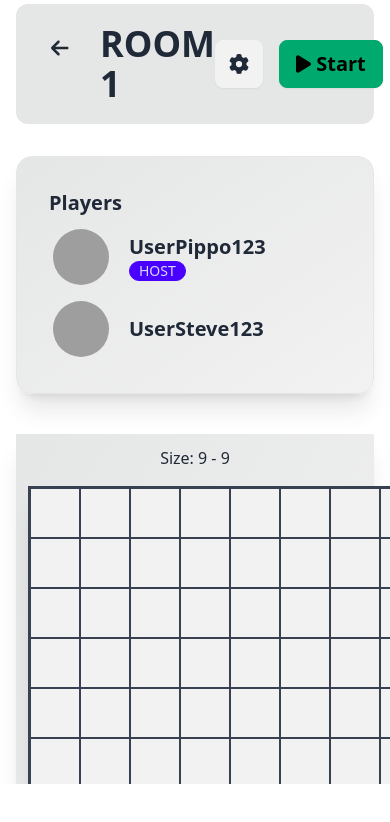
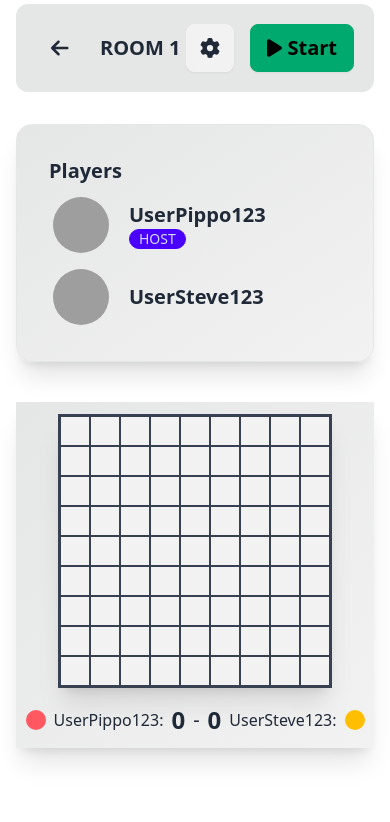
Before and after one commit to stefanodenti/4-in-a-row, an Angular app: page /room/1 in a window 390 px wide. Shown: the top 822 px of the page. Built offline with nearby package versions, Linux system fonts and the light colour scheme; grey boxes are pictures that could not be loaded.

Commit message:
fix: mobile optimization

```diff
--- a/src/app/core/components/container/container.component.html
+++ b/src/app/core/components/container/container.component.html
@@ -1,5 +1,5 @@
 <div
-  class="overflow-y-auto w-screen h-[calc(100svh_-_12rem)] pt-6 pb-12 px-4 xl:px-20 box-border"
+  class="overflow-y-auto w-screen h-[calc(100svh_-_1rem)] xl:h-[calc(100svh_-_12rem)] pt-6 pb-12 px-4 xl:px-20 box-border"
 >
   <ng-content></ng-content>
 </div>
--- a/src/app/games/four-in-a-row/components/four-in-a-row-score/four-in-a-row-score.component.html
+++ b/src/app/games/four-in-a-row/components/four-in-a-row-score/four-in-a-row-score.component.html
@@ -1,16 +1,19 @@
-<div class="flex gap-4 justify-center items-center">
+<div class="flex gap-2 xl:gap-4 justify-center items-center">
   @for (ps of playerScore; track ps.player.id; let i = $index; let first =
   $first){
-  <div class="flex items-center gap-3 " [class.flex-row-reverse]="!first">
+  <div
+    class="flex items-center gap-2 xl:gap-3"
+    [class.flex-row-reverse]="!first"
+  >
     <span
       class="badge"
       [class.badge-error]="i === 0"
       [class.badge-warning]="1 === 1"
     ></span>
     {{ ps.player.username }}:
-    <span class="font-extrabold text-3xl">{{ ps.score }}</span>
+    <span class="font-extrabold text-2xl xl:text-3xl">{{ ps.score }}</span>
   </div>
   @if (first) {
-  <span class="text-2xl">-</span>
+  <span class="text-xl xl:text-2xl">-</span>
   } }
 </div>
--- a/src/app/games/four-in-a-row/four-in-a-row.component.html
+++ b/src/app/games/four-in-a-row/four-in-a-row.component.html
@@ -6,7 +6,6 @@
     <b>{{ currentPlayer()?.username }}</b
     >'s turn
   </div>
-  Size: {{ room()?.settings.rows }} - {{ room()?.settings.columns }}
   <div class="board shadow-xl">
     <div *ngFor="let row of board(); let i = index" class="row">
       <div
--- a/src/app/games/four-in-a-row/four-in-a-row.component.scss
+++ b/src/app/games/four-in-a-row/four-in-a-row.component.scss
@@ -10,10 +10,7 @@
 }
 
 .cell {
-  width: 50px;
-  height: 50px;
-  border: 1px solid;
-  @apply bg-base-200 border-gray-700;
+  @apply w-[30px] xl:w-[50px] h-[30px] xl:h-[50px] bg-base-200 border border-gray-700;
   cursor: pointer;
   position: relative;
   overflow: unset;
--- a/src/app/pages/room/room.component.html
+++ b/src/app/pages/room/room.component.html
@@ -1,11 +1,11 @@
 <!-- Toolbar -->
 <app-navbar>
   <div class="flex justify-between items-center">
-    <div class="flex gap-4">
+    <div class="flex items-center gap-4">
       <button class="btn btn-square btn-ghost text-xl" [routerLink]="'/rooms'">
         <fa-icon [icon]="faArrowLeft"></fa-icon>
       </button>
-      <h1 class="text-4xl font-bold uppercase">{{ room().name }}</h1>
+      <h1 class="text-xl xl:text-4xl font-bold uppercase">{{ room().name }}</h1>
     </div>
     <div class="flex gap-4">
       <!-- Actions -->
```
